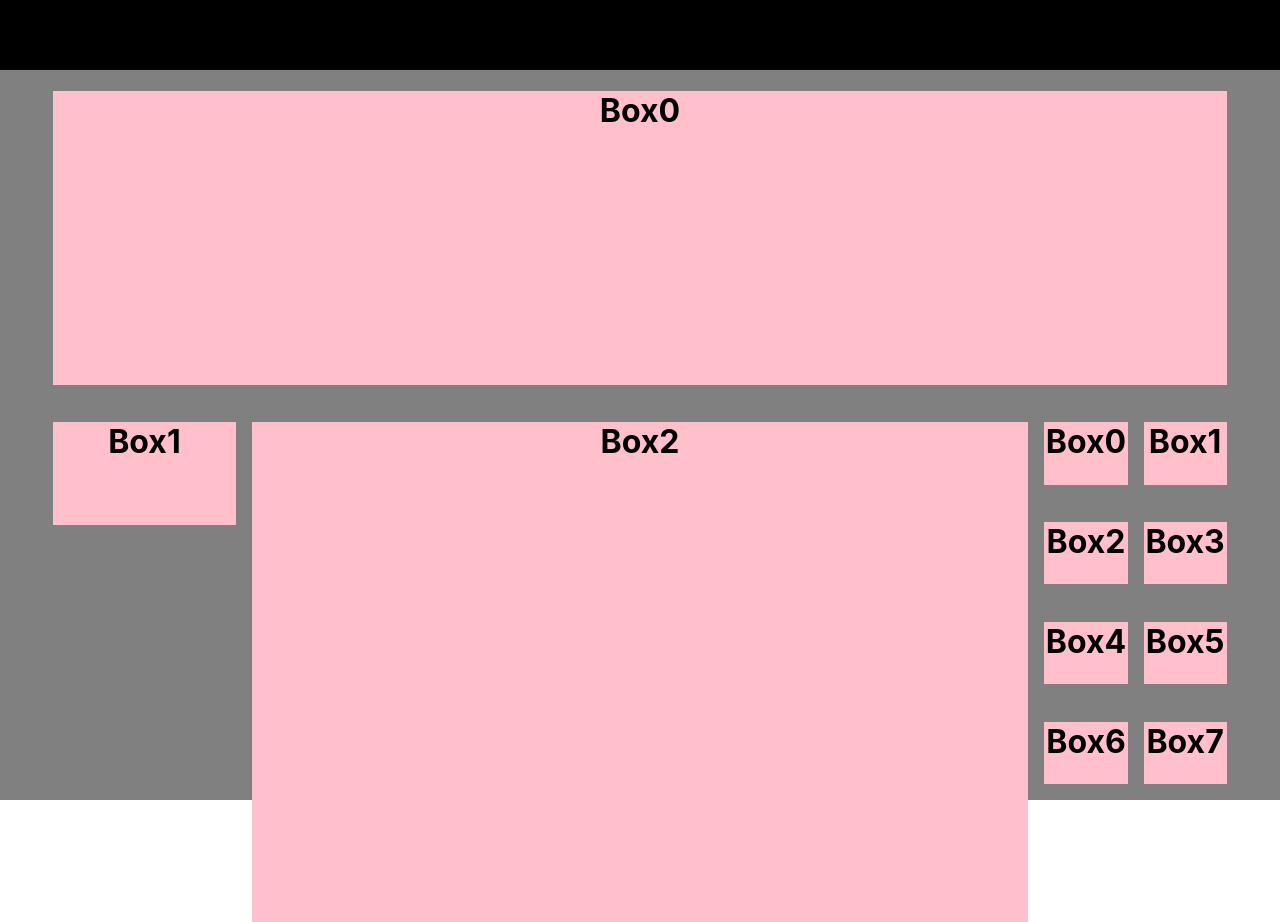
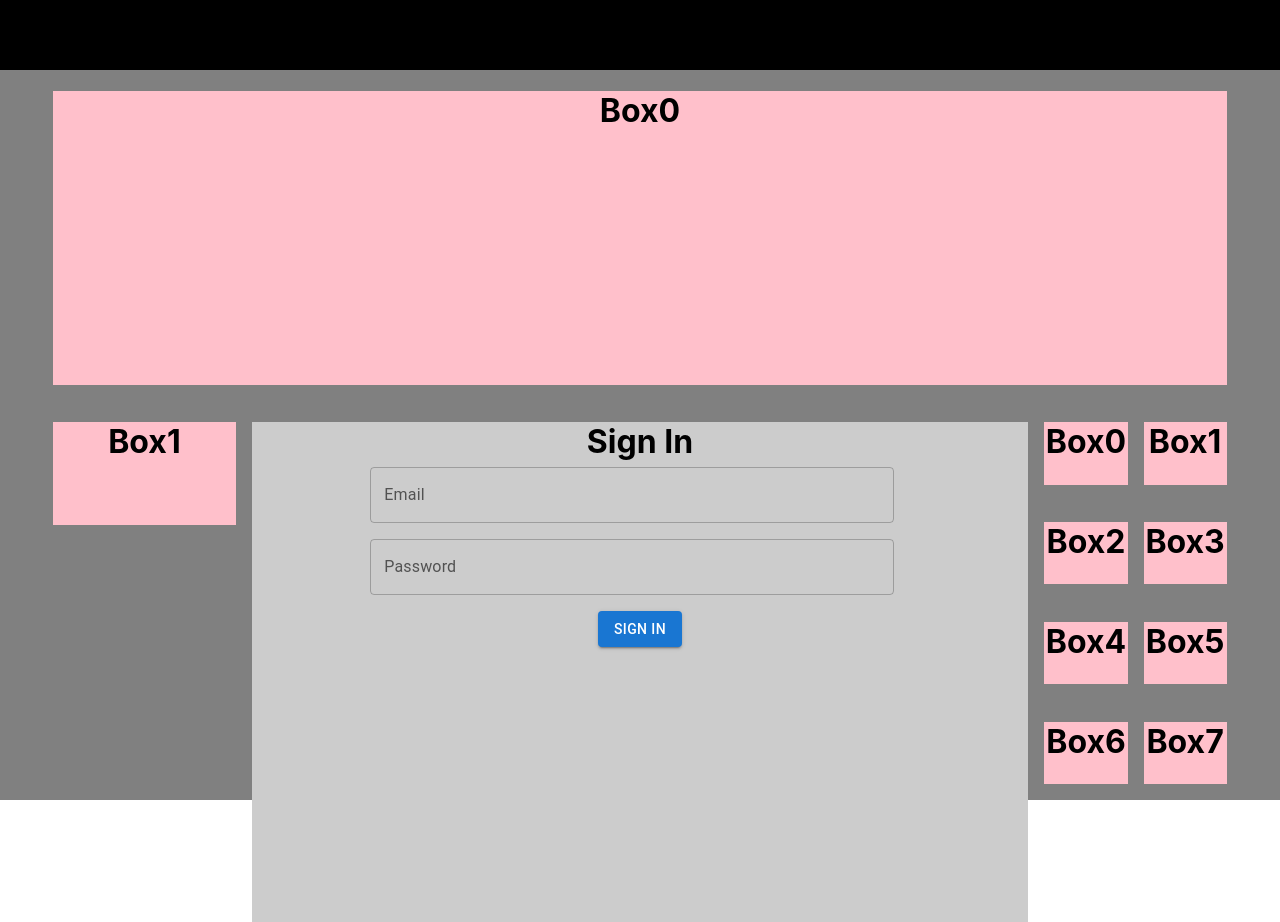
Before and after one commit to nyantama0616/learn-react, a React (Create React App) app: page / in a window 1280 px wide. Built offline with nearby package versions, Linux system fonts and the light colour scheme.

Commit message:
[LearnMUI] サインインフォームできた

```diff
--- a/src/mui/LearnMUI.tsx
+++ b/src/mui/LearnMUI.tsx
@@ -3,8 +3,12 @@ import {AspectRatio} from '@mui/joy';
 import { BoxOwnProps } from '@mui/system';
 import MyBox from './MyBox';
 import MyBox2 from './MyBox2';
+import SignInForm from './SignInForm';
+import useSignInManager from './hooks/useSignInManager';
 
 export default function LearnMUI() {
+    const signInManager = useSignInManager();
+
     return (
         <Box>
                 <Grid container spacing={2}>
@@ -15,7 +19,7 @@ export default function LearnMUI() {
                         <MyBox num={1} sizing={{aspectRatio: "16/9"}} />
                     </Grid>
                     <Grid item xs={8}>
-                        <MyBox num={2} sizing={{height: "500px"}} />
+                        <SignInForm signInManager={signInManager} sizing={{height: "500px"}} />
                     </Grid>
                     <Grid item xs={2}>
                         <MyBox2 />
--- /dev/null
+++ b/src/mui/SignInForm.tsx
@@ -0,0 +1,50 @@
+import { Box, TextField, Button } from "@mui/material";
+import { Grid } from "@mui/material";
+import ISignInManager from "./interfaces/ISignInManager";
+import SizingProps from "./interfaces/SizingProps";
+
+interface SignInFormProps {
+    signInManager: ISignInManager
+    sizing?: SizingProps
+}
+
+export default function SignInForm({signInManager, sizing }: SignInFormProps) {
+    return (
+        <Box sx={{ backgroundColor: "#cccccc", ...sizing }}>
+            <h1>Sign In</h1>
+            <form action="">
+                <Grid container spacing={2} justifyContent="center">
+                    <Grid container spacing={2} justifyContent="center">
+                        <Grid item xs={8}>
+                            <TextField
+                                type="text"
+                                label="Email"
+                                variant="outlined"
+                                style={{ width: "100%" }}
+                                onChange={signInManager.handleEmailChange}
+                            />
+                        </Grid>
+                        <Grid item xs={8}>
+                            <TextField
+                                type="password"
+                                label="Password"
+                                variant="outlined"
+                                style={{ width: "100%" }}
+                                onChange={signInManager.handlePasswordChange}
+                            />
+                        </Grid>
+                    </Grid>
+
+                    <Grid item xs={4}>
+                        <Button
+                            variant="contained"
+                            onClick={signInManager.signIn}
+                        >
+                            Sign In
+                        </Button>
+                    </Grid>
+                </Grid>
+            </form>
+        </Box>
+    )
+}
--- /dev/null
+++ b/src/mui/hooks/useSignInManager.ts
@@ -0,0 +1,31 @@
+import { useState } from "react";
+import ISignInManager from "../interfaces/ISignInManager";
+
+export default function useSignInManager(): ISignInManager {
+    const [email, setEmail] = useState<string>("");
+    const [password, setPassword] = useState<string>("");
+
+    function handleEmailChange(event: React.ChangeEvent<HTMLInputElement>) {
+        setEmail(event.target.value);
+    }
+
+    function handlePasswordChange(event: React.ChangeEvent<HTMLInputElement>) {
+        setPassword(event.target.value);
+    }
+
+    function signIn() {
+        console.log("Sign in");
+        console.log({
+            email,
+            password
+        });
+    }
+
+    return {
+        email,
+        password,
+        handleEmailChange,
+        handlePasswordChange,
+        signIn
+    }
+}
--- /dev/null
+++ b/src/mui/interfaces/ISignInManager.ts
@@ -0,0 +1,7 @@
+export default interface ISignInManager {
+    email: string
+    password: string
+    handleEmailChange(event: React.ChangeEvent<HTMLInputElement>): void;
+    handlePasswordChange(event: React.ChangeEvent<HTMLInputElement>): void;
+    signIn(): void;
+}
```
